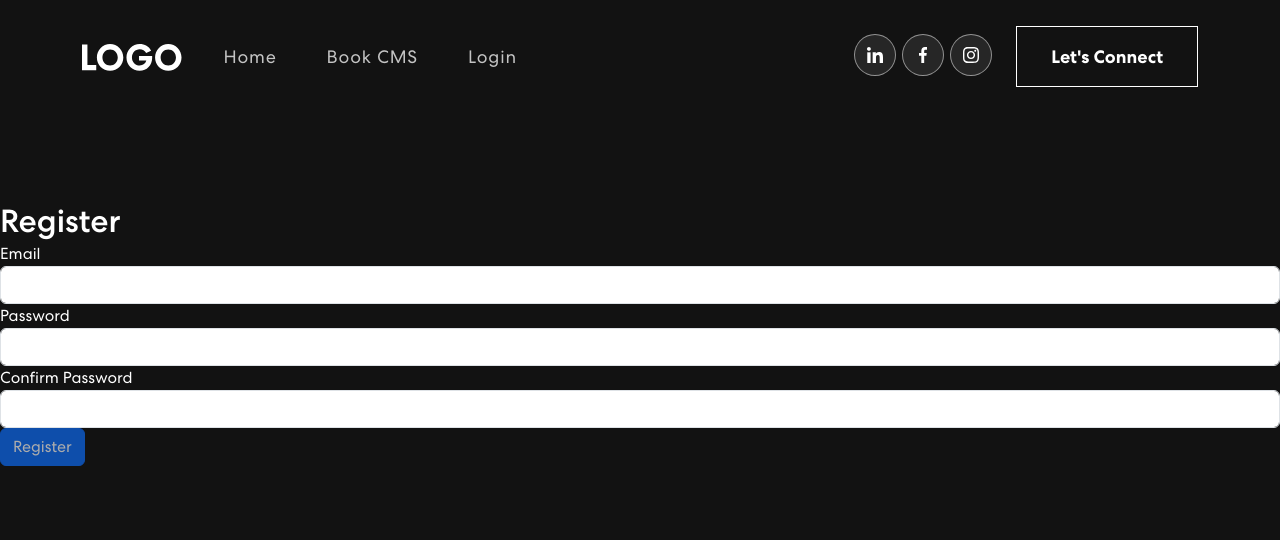
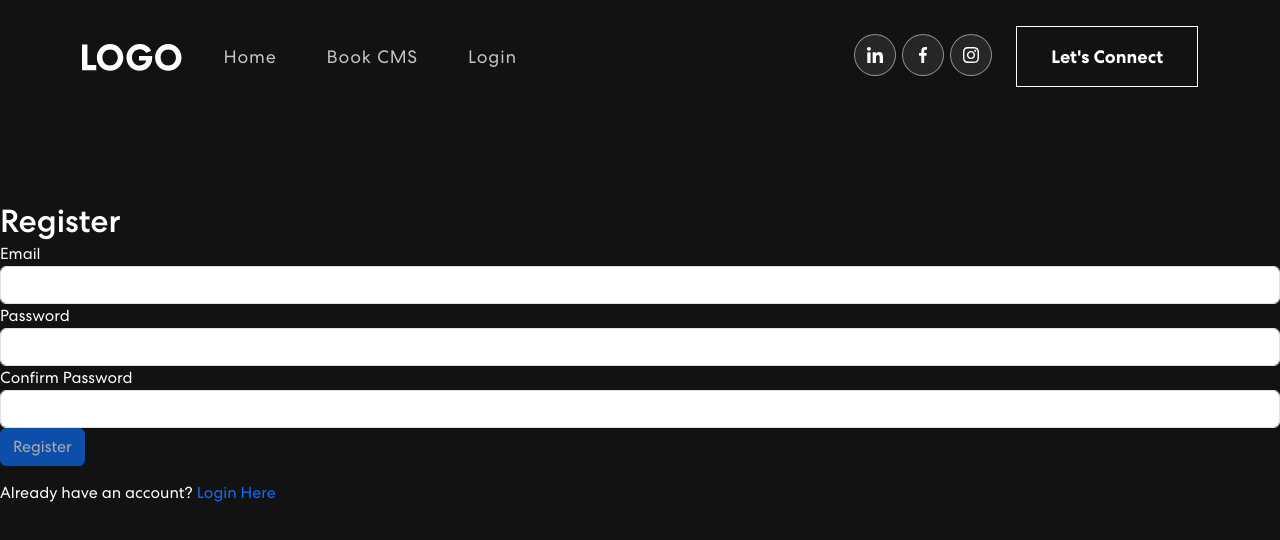
Before and after one commit to CodingerKitten/AngularWithASP, an Angular app in the folder AngularWithASP/ClientApp/: page /register in a window 1280 px wide. Shown: the top 540 px of the page. Built offline with nearby package versions, Linux system fonts and the light colour scheme.

Commit message:
Further update on register/login component

```diff
--- a/AngularWithASP/ClientApp/src/app/components/register/register.component.html
+++ b/AngularWithASP/ClientApp/src/app/components/register/register.component.html
@@ -27,4 +27,5 @@
 
     <button type="submit" class="btn btn-primary" [disabled]="!registerForm.valid">Register</button>
   </form>
+  <p class="mt-3">Already have an account? <a routerLink="/register">Login Here</a></p>
 </div>
```
Also changed, not shown: AngularWithASP/ClientApp/package.json (line endings or trailing spaces).
